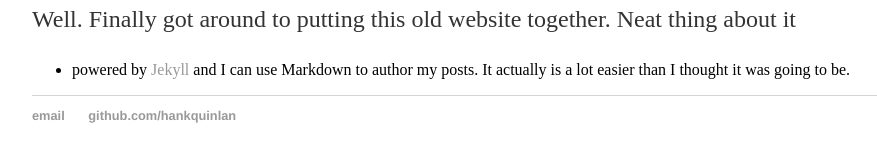
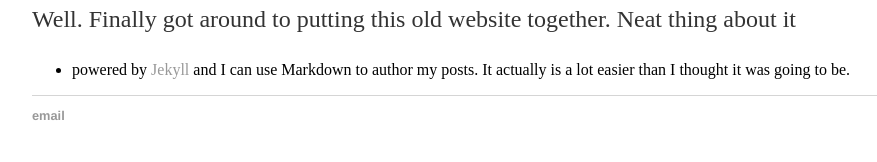
Before and after one commit to utpalrana/dento, a Jekyll site: the page built from _posts/2017-11-30-anjali-rana-site-launched.md, in a window 1280 px wide. Shown: the part 252-414 px from the top of the page, without its empty margins (160-1037 px from the left). Built offline with Jekyll 4.4.1, drawn with Linux system fonts in a browser that asks for light colours; some of the changed lines change nothing that is shown.

Commit message:
Update default.html

```diff
--- a/_layouts/default.html
+++ b/_layouts/default.html
@@ -21,8 +21,8 @@
 			</div><!-- /.container -->
 			<footer>
 	    		<ul>
-	        		<li><a href="mailto:hankquinlanhub@gmail.com">email</a></li>
-	        		<li><a href="https://github.com/hankquinlan">github.com/hankquinlan</a></li>
+	        		<li><a href="mailto:anjalirana79@yahoo.co.in">email</a></li>
+	        		<!--<li><a href="https://github.com/hankquinlan">github.com/hankquinlan</a></li>-->
 				</ul>
 			</footer>
 		</body>
```
